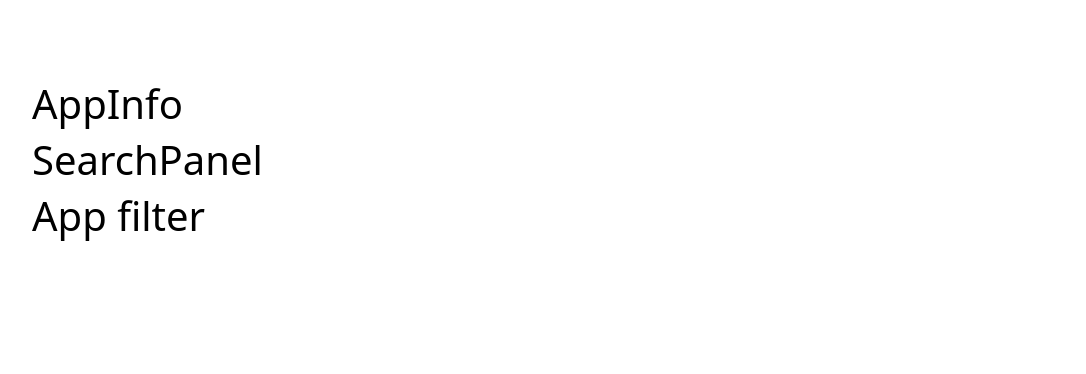
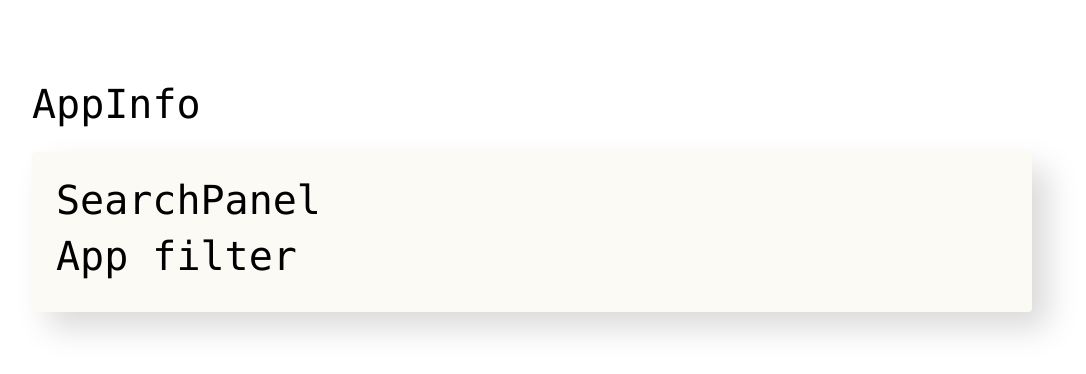
Before and after one commit to AkobirCoder/ReactJS-tutorial, a React (Create React App) app in the folder movie/: page / in a window 1280 px wide. Shown: the top 374 px of the page, without its empty margins (108-1194 px from the left). Built offline with nearby package versions, Linux system fonts and the light colour scheme.

Commit message:
./movie/src/components/app/App.jsx was updated

```diff
--- a/movie/src/components/app/App.jsx
+++ b/movie/src/components/app/App.jsx
@@ -6,10 +6,10 @@ import './App.css';
 
 const App = () => {
     return (
-        <div className="app">
+        <div className="app font-monospace">
             <div className="content">
                 <AppInfo />
-                <div>
+                <div className="search-panel">
                     <SearchPanel />
                     <AppFilter />
                 </div>
```
